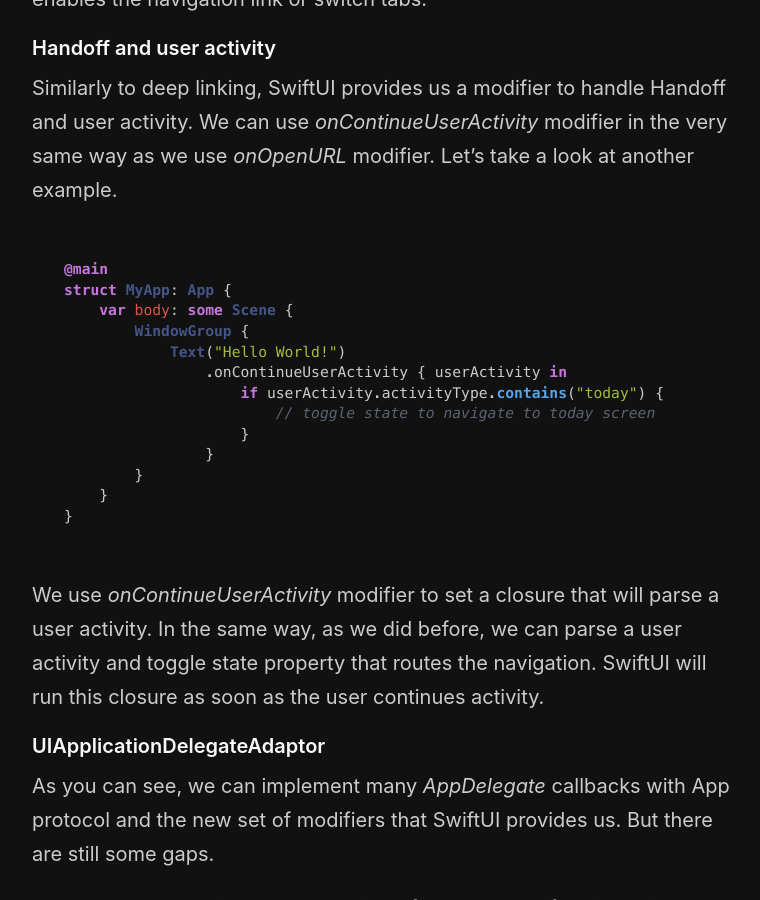
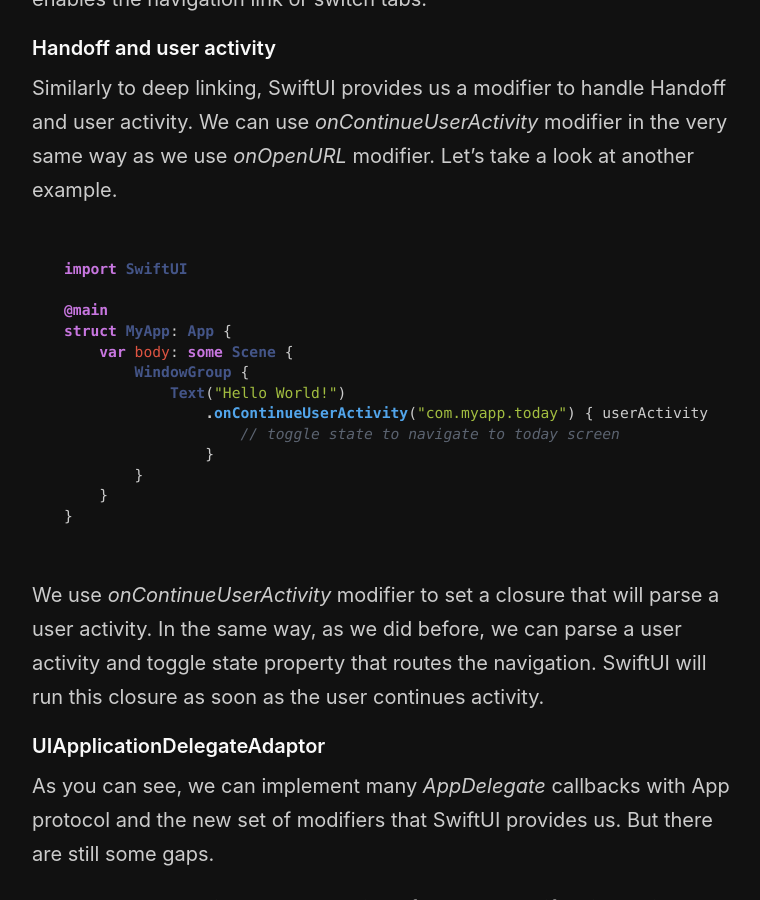
Before and after one commit to mecid/mecid.github.io, a Jekyll site: the page built from _posts/2020-08-19-managing-app-in-swiftui.md, in a window 1280 px wide and 900 px high, scrolled down 2904 px. Shown: the whole window, without its empty margins (258-1018 px from the left). Built offline with Jekyll 4.4.1, drawn with Linux system fonts in a browser that asks for light colours.

Commit message:
Update 2020-08-19-managing-app-in-swiftui.md

````diff
--- a/_posts/2020-08-19-managing-app-in-swiftui.md
+++ b/_posts/2020-08-19-managing-app-in-swiftui.md
@@ -82,15 +82,15 @@ As you can see in the example above, we register a closure that handles URLs. Sw
 Similarly to deep linking, SwiftUI provides us a modifier to handle Handoff and user activity. We can use *onContinueUserActivity* modifier in the very same way as we use *onOpenURL* modifier. Let's take a look at another example.
 
 ```swift
+import SwiftUI
+
 @main
 struct MyApp: App {
     var body: some Scene {
         WindowGroup {
             Text("Hello World!")
-                .onContinueUserActivity { userActivity in
-                    if userActivity.activityType.contains("today") {
-                        // toggle state to navigate to today screen
-                    }
+                .onContinueUserActivity("com.myapp.today") { userActivity in
+                    // toggle state to navigate to today screen
                 }
         }
     }
````
